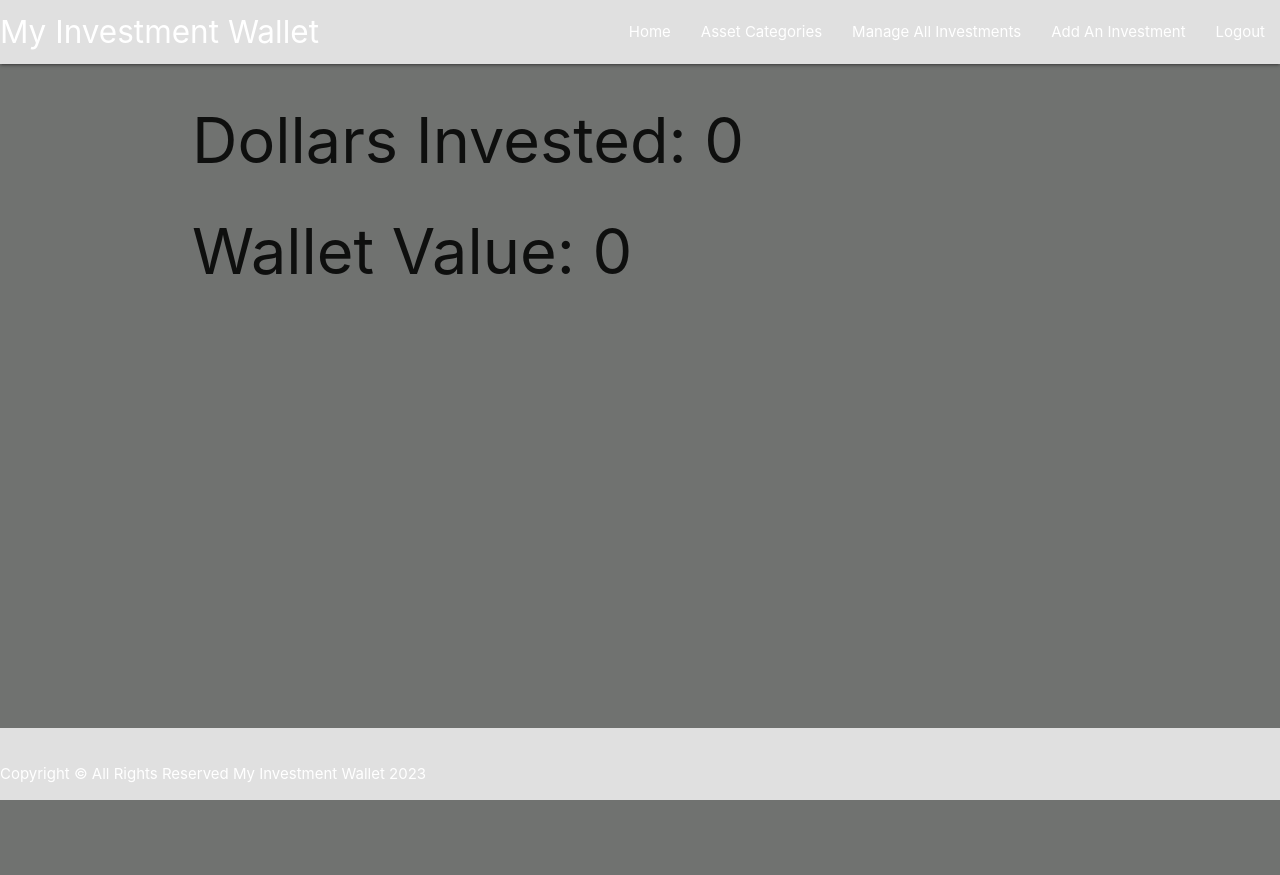
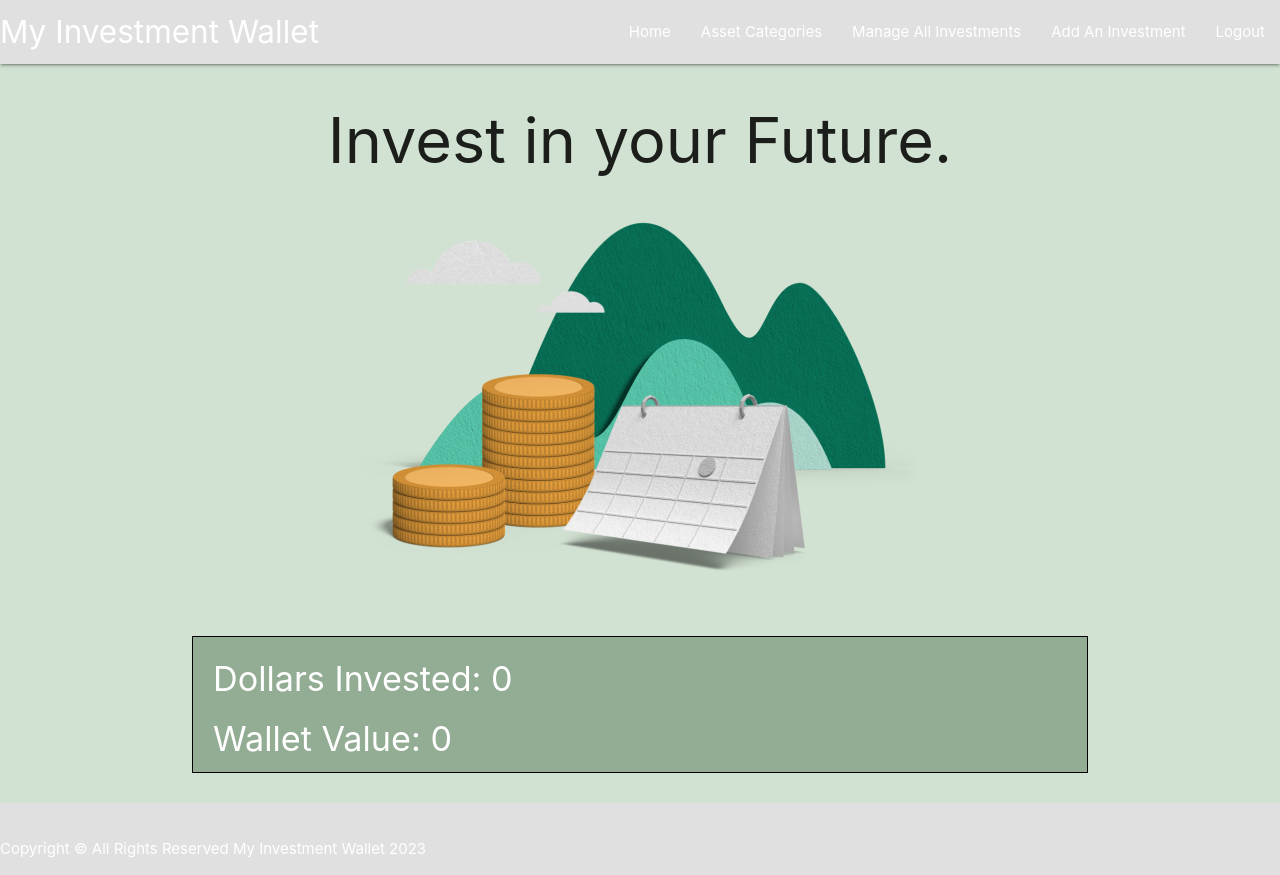
Before and after one commit to regananderson/myinvestmentwallet, a Django app: page / in a window 1280 px wide. Before the commit the page ends 800 px from the top, so only its background shows below. Run offline with Django 4.2, Linux system fonts and the light colour scheme; the visitor is signed in with stand-in values (Sample User, id 1); data that the repository does not hold is empty.

Commit message:
adds styling and adjusts list.html template

```diff
--- a/main_app/models.py
+++ b/main_app/models.py
@@ -2,6 +2,8 @@ from django.db import models
 from django.urls import reverse
 from django.contrib.auth.models import User
 # Create your models here.
+
+
 
 class Asset(models.Model):
     type = models.CharField(max_length=100)
--- a/main_app/static/css/style.css
+++ b/main_app/static/css/style.css
@@ -1,8 +1,19 @@
 body{
-    background-color: #707270;
+    background-color: rgb(210, 226, 210);
     display: flex;
     flex-direction: column;
     min-height: 100vh;
+}
+.home{
+    text-align: center;
+}
+.wallet-size{
+    border: 1px solid black;
+    background-color: rgba(30, 73, 34, 0.348);
+    text-align: left;
+    margin-bottom: 30px;
+    padding-left: 20px;
+    color: white;
 }
 
 main{
--- a/main_app/templates/assets/detail.html
+++ b/main_app/templates/assets/detail.html
@@ -6,8 +6,10 @@
 
 <h1>All Investments</h1>
 
+<div class="wallet-size">
 <h4>Dollars Invested: {{total_amount}}</h4>
 <h4>Wallet Value: {{total_value}}</h4>
+</div>
 <hr>
 {% for asset in assets %}
 <a href="{% url 'investments_detail' asset.id %}">
--- a/main_app/templates/assets/list.html
+++ b/main_app/templates/assets/list.html
@@ -2,9 +2,11 @@
 
 {% block content %}
 
-<h1>{{ asset_type }} Assets</h1>
+<h1>{{ asset_type }}</h1>
+<div class="wallet-size">
 <h3>Total amount: {{ total_amount }}</h3>
 <h3>Total value: {{ total_value }}</h3>
+</div>
 <hr>
 
 {% for asset in assets %}
--- a/main_app/templates/home.html
+++ b/main_app/templates/home.html
@@ -5,10 +5,16 @@
 {% endblock %}
 
 {% block content %}
+<div class="home">
+<h1>Invest in your Future.</h1>
 
-<h1>Dollars Invested: {{ total_amount }}</h1>
-<h1>Wallet Value: {{ total_value }}</h1>
+<img src="/static/css/money.png" alt="money-pic">
 
+<div class="wallet-size">
+<h4>Dollars Invested: {{ total_amount }}</h4>
+<h4>Wallet Value: {{ total_value }}</h4>
+</div>
 
+</div>
 
 {% endblock %}
--- a/main_app/views.py
+++ b/main_app/views.py
@@ -42,6 +42,7 @@ def asset_type(request, asset_type):
         'assets': assets,
         'total_amount': total_amount,
         'total_value': total_value,
+        'asset_type': asset_type
     }
     return render(request, 'assets/list.html', context)
 @login_required
```
Also changed, not shown: main_app/static/css/money.png (added), main_app/static/css/money1.jpeg (added).
